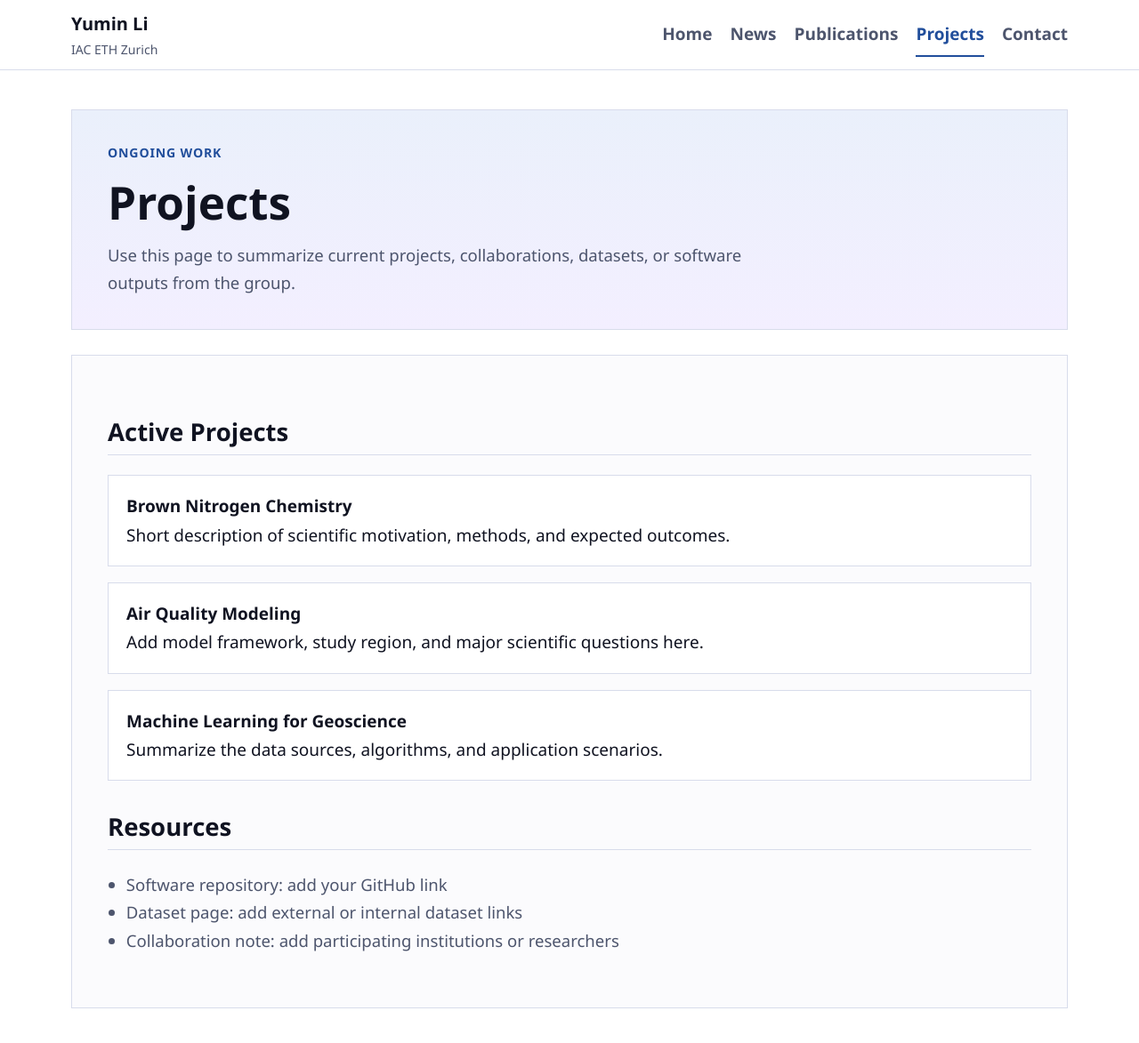
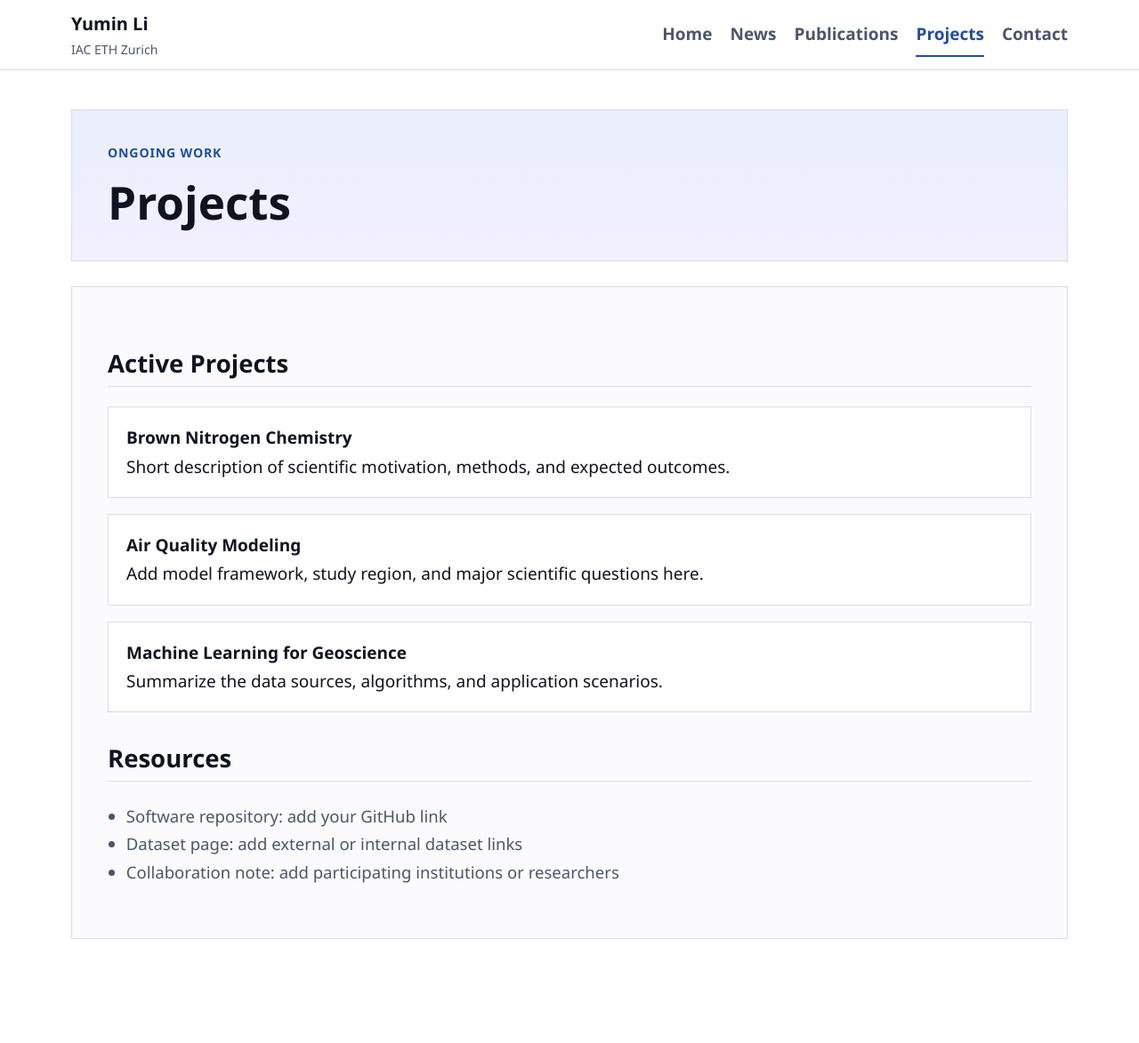
Before and after one commit to LianHeng-Li/Website, a Jekyll site: the page built from projects/index.md, in a window 1280 px wide and 1206 px high. Shown: the top 1173 px of the window at 89% size. Built offline with Jekyll 4.4.1, drawn with Linux system fonts in a browser that asks for light colours.

Commit message:
Add files via upload

```diff
--- a/projects/index.md
+++ b/projects/index.md
@@ -4,7 +4,6 @@ title: Projects
 nav: projects
 hero_kicker: Ongoing Work
 hero_title: Projects
-hero_text: Use this page to summarize current projects, collaborations, datasets, or software outputs from the group.
 ---
 
 ## Active Projects
```
